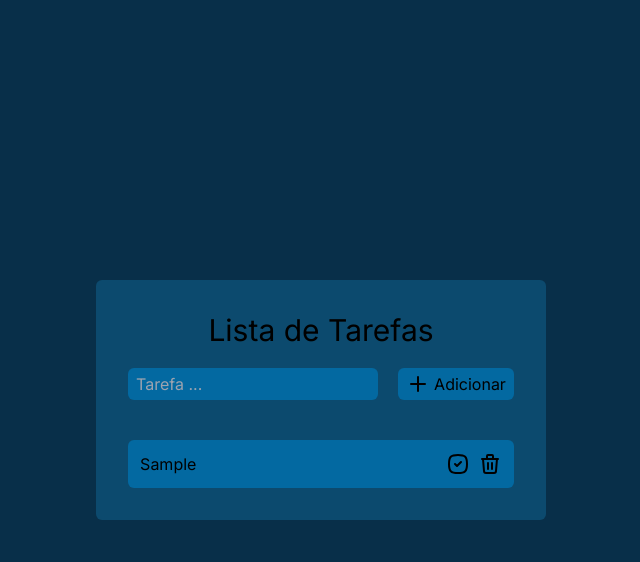
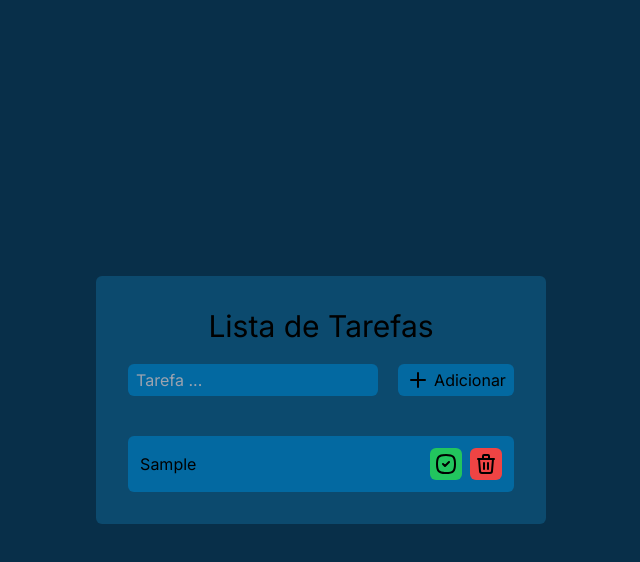
Before and after one commit to thiagocainelli/tasks-list, a Next.js app: page / in a window 1280 px wide. Both pictures are taken after typing "Sample" into the empty fields and a click on the button "Adicionar". Shown: the top 562 px of the page, without its empty margins (319-959 px from the left). Built offline with nearby package versions, Linux system fonts and the light colour scheme.

Commit message:
Finishing the project

```diff
--- a/src/components/Tasks/Tasks.tsx
+++ b/src/components/Tasks/Tasks.tsx
@@ -51,6 +51,8 @@ function Tasks () {
                     className="bg-sky-700 outline-none py-1 px-2 rounded-md"
                     value={task}
                     onChange={(ev) => setTask(ev.target.value)}
+                    required
+                    minLength={3}
                 />
                 <button className="bg-sky-700 flex items-center justify-center gap-1 px-2 py-1 rounded-md hover:scale-105 hover:brightness-110" type="submit"><IconPlus />Adicionar</button>
             </form>
@@ -63,11 +65,11 @@ function Tasks () {
                     </p>
                 ) : (
                     allTasks.map((task) => (
-                        <div key={task.id} className={`w-full flex justify-between items-center bg-sky-700 p-3 rounded-md ${task.isFinished ? "bg-green-500" : "bg-sky-700"}`}>
+                        <div key={task.id} className={`w-full flex justify-between items-center bg-sky-700 p-3 rounded-md ${task.isFinished ? "bg-green-700" : "bg-sky-700"}`}>
                             <p>{task.value}</p>
                             <div className="flex items-center gap-2">
-                                <button onClick={() => finishTask(task.id)}><IconSquareRoundedCheck/></button>
-                                <button onClick={() => removeTask(task.id)}><IconTrash/></button>
+                                <button className="bg-green-500 p-1 rounded-md hover:opacity-70" onClick={() => finishTask(task.id)}><IconSquareRoundedCheck/></button>
+                                <button className="bg-red-500 p-1 rounded-md hover:opacity-70" onClick={() => removeTask(task.id)}><IconTrash/></button>
                             </div>
                         </div>
                     ))
```
Also changed, not shown: 1 other file (tests, documents, lock files or other folders).
